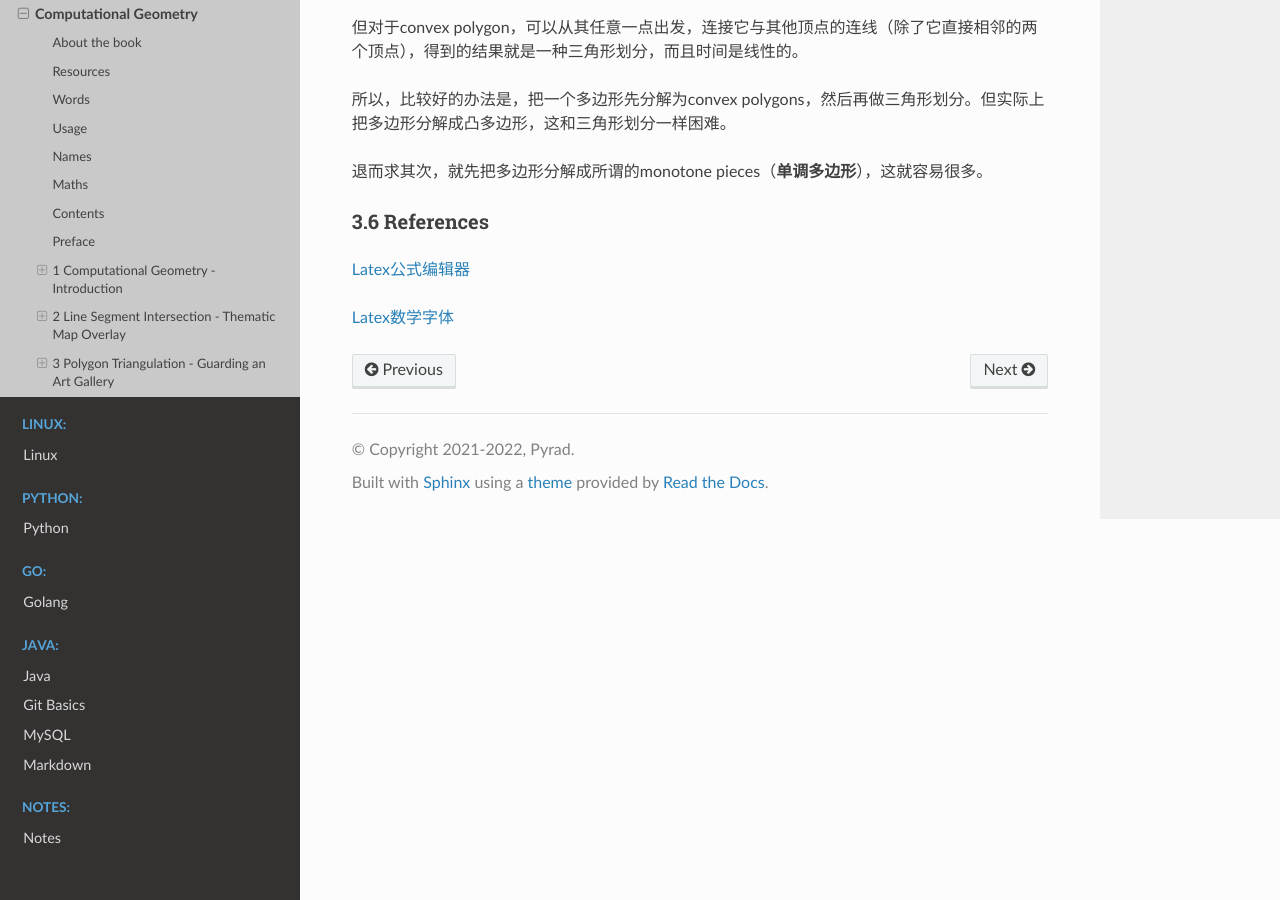
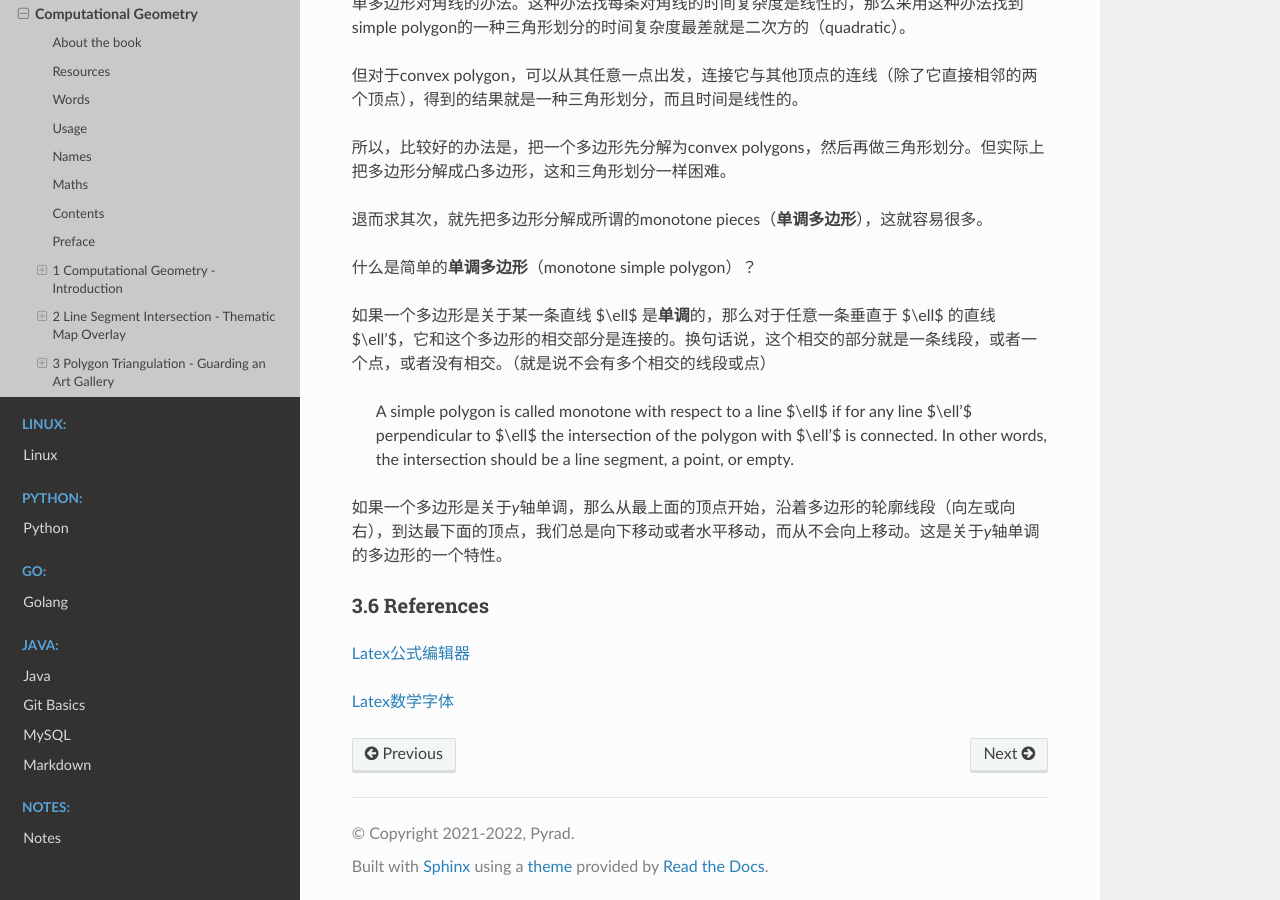
Before and after one commit to Pyrad/pyradnotes, a Sphinx documentation site: the page built from source/Geometry/ComputationalGeometryAA3rd.md, in a window 1280 px wide and 900 px high, scrolled down 26112 px. Built offline with Sphinx 7.4.7 and the Read the Docs theme 2.0.0, drawn with Linux system fonts in a browser that asks for light colours; some of the changed text lies outside the part shown.

Commit message:
CGAA3 What is a monotone simple polygon?

```diff
--- a/source/Geometry/ComputationalGeometryAA3rd.md
+++ b/source/Geometry/ComputationalGeometryAA3rd.md
@@ -89,6 +89,10 @@ Published by Springer
 **prong** */prɔːŋ/* *n.* 尖齿；方向；（俚语）阴茎；耙子；（多种工具的）尖头；（作战）分支；*v.* 刺，贯穿
 
 **combinatorial**  */*kɒmˌbaɪnəˈtɔːrɪəl*/* *adj.* 组合的
+
+**monotone** */*ˈmɒnətəʊn*/* *n.* 单调；单音调；*adj.* 单调的
+
+
 
 
 
@@ -961,7 +965,13 @@ problem，第7章用它来计算Voronoi diagram（维诺图） of a set of point
 
 
 
+什么是简单的**单调多边形**（monotone simple polygon）？
 
+如果一个多边形是关于某一条直线 $\ell$ 是**单调**的，那么对于任意一条垂直于 $\ell$ 的直线 $\ell'$，它和这个多边形的相交部分是连接的。换句话说，这个相交的部分就是一条线段，或者一个点，或者没有相交。（就是说不会有多个相交的线段或点）
+
+> A simple polygon is called monotone with respect to a line $\ell$ if for any line $\ell'$ perpendicular to $\ell$ the intersection of the polygon with $\ell'$ is connected. In other words, the intersection should be a line segment, a point, or empty.
+
+如果一个多边形是关于*y*轴单调，那么从最上面的顶点开始，沿着多边形的轮廓线段（向左或向右），到达最下面的顶点，我们总是向下移动或者水平移动，而从不会向上移动。这是关于*y*轴单调的多边形的一个特性。
 
 
 
```
